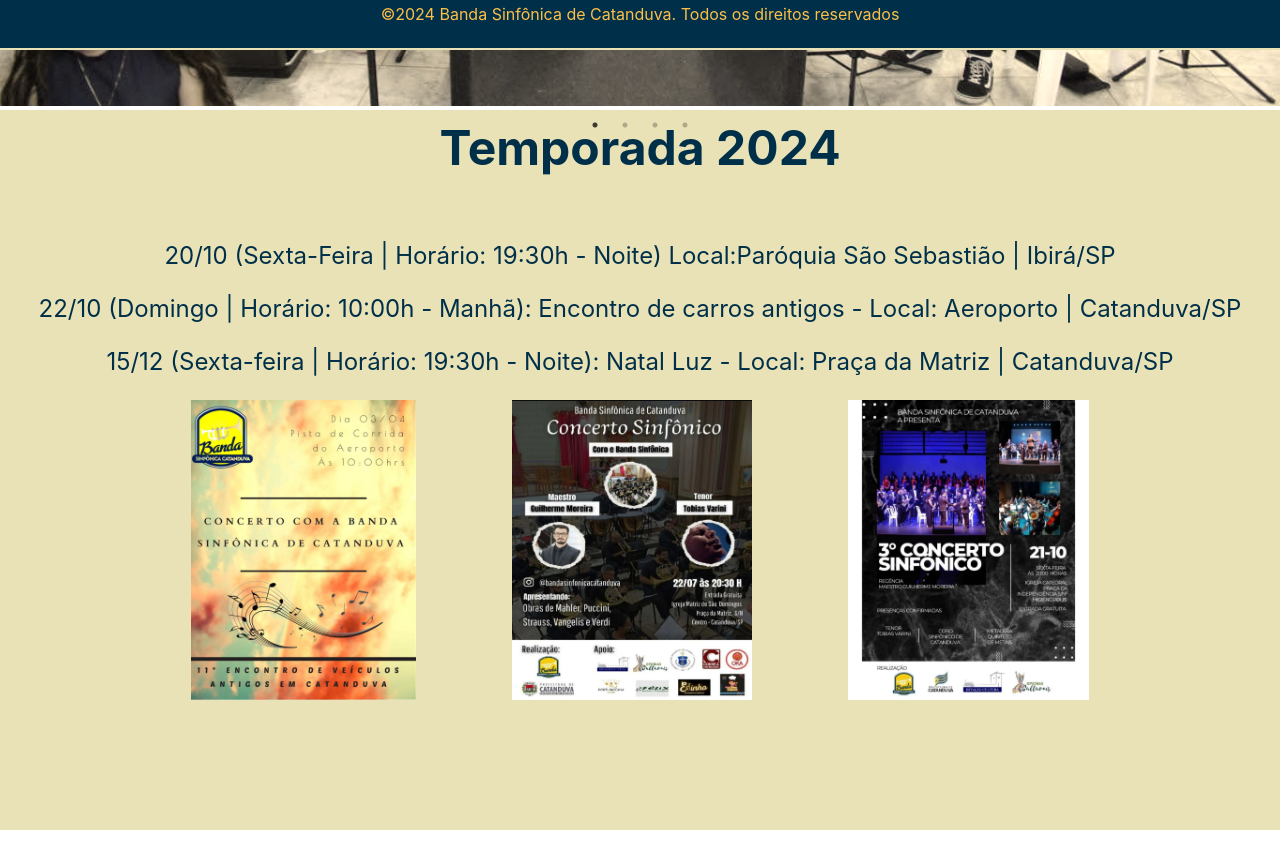
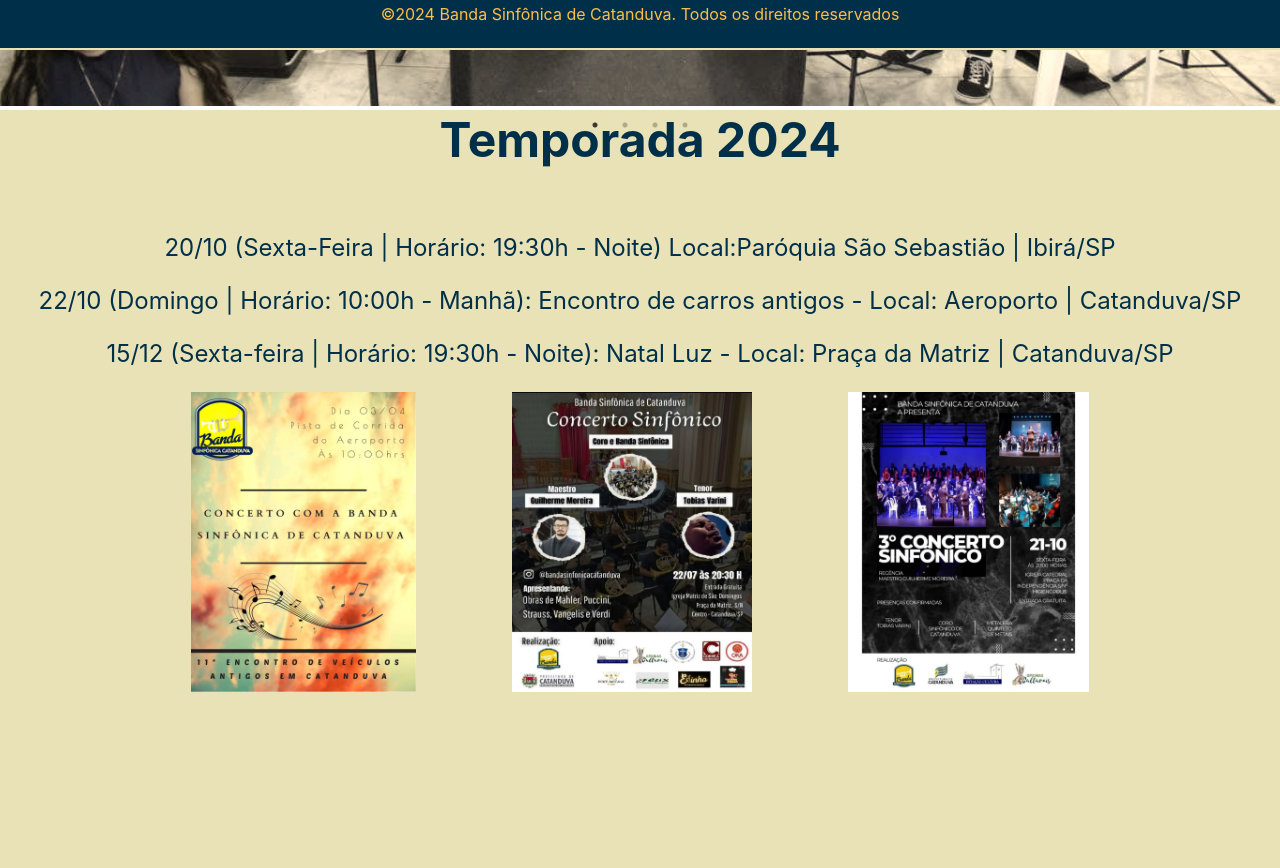
Before and after one commit to Rosi-SB/banda.sinfonica.catanduva, a React (Create React App) app: page / in a window 1280 px wide. Shown: the part 750-1618 px from the top of the page. Before the commit the page ends 1580 px from the top, so only its background shows below. Built offline with nearby package versions, Linux system fonts and the light colour scheme; the HTML template or start-up script is replaced by a standard one.

Commit message:
Update Container.module.css

```diff
--- a/src/components/Container/Container.module.css
+++ b/src/components/Container/Container.module.css
@@ -7,9 +7,8 @@
 }
 .container{
     width: 100%;
-    height: 90vh;
+    height: 100vh;
     background-color: var(--vanilla);
-    padding-block: 0.5em;
     color: var(--prussian);
     text-align: center;
 }
```
